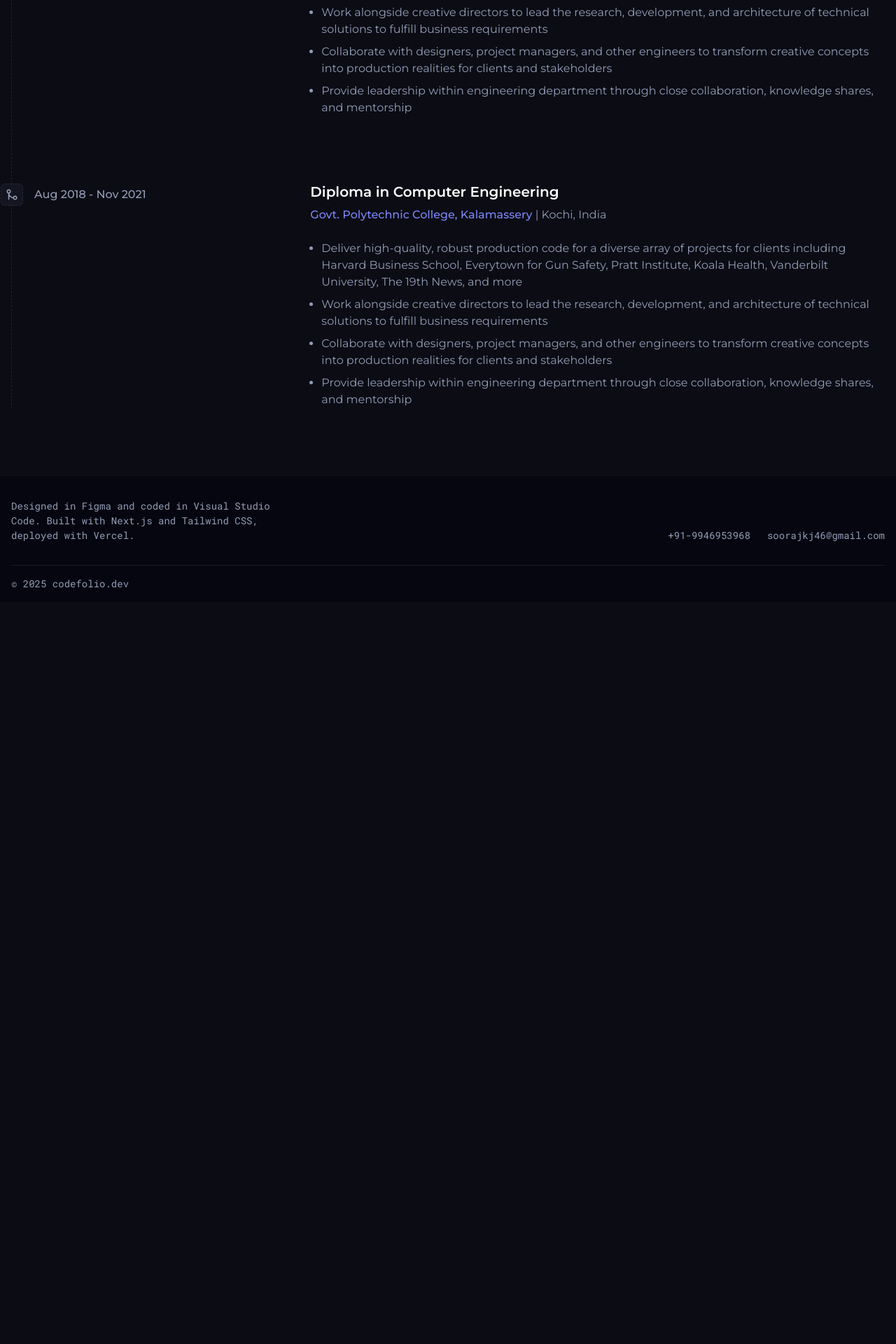
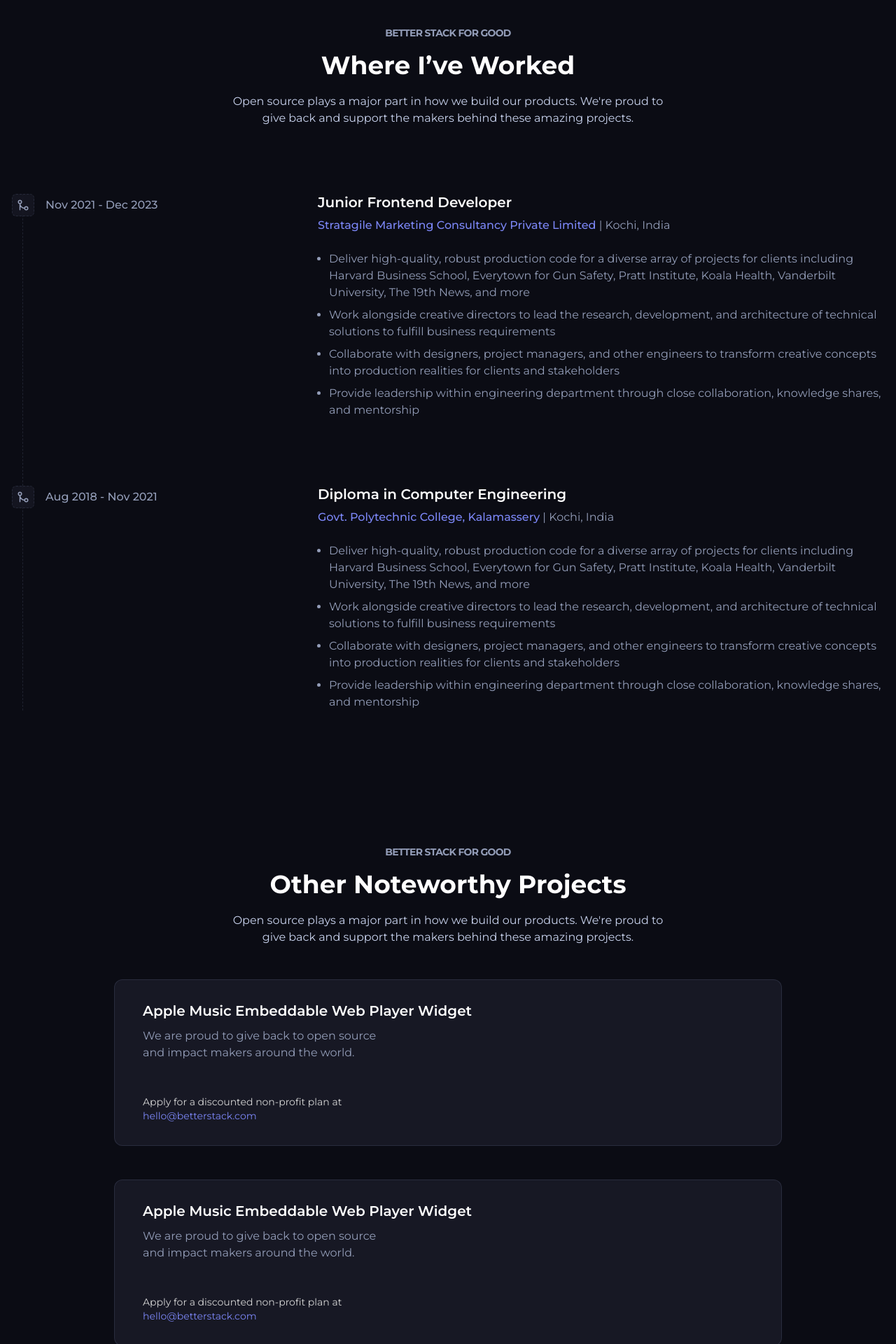
Before and after one commit to soorajkj/devfolio, a Next.js app: page / in a window 1280 px wide. Shown: the part 700-2620 px from the top of the page at 70% size. Before the commit the page ends 1560 px from the top, so only its background shows below. Built offline with nearby package versions, Linux system fonts and the light colour scheme.

Commit message:
chore: dumppp with mu codeeeee

```diff
--- a/src/app/(root)/page.tsx
+++ b/src/app/(root)/page.tsx
@@ -1,14 +1,14 @@
 import React, { Fragment } from "react";
 import Experience from "@components/experience";
 import Hero from "@components/hero";
-import Technologies from "@components/technologies";
+import Temp from "@components/temp";
 
 export default function Page() {
   return (
     <Fragment>
       <Hero />
       <Experience />
-      <Technologies />
+      <Temp />
     </Fragment>
   );
 }
--- a/src/components/core/container.tsx
+++ b/src/components/core/container.tsx
@@ -16,10 +16,4 @@ export default function Container(props: ContainerProps) {
   );
 }
 
-const ContainerStyles = cva([
-  "container",
-  "mx-auto",
-  "w-full",
-  "max-w-7xl",
-  "px-4",
-]);
+const ContainerStyles = cva(["container"]);
--- /dev/null
+++ b/src/components/core/link.tsx
@@ -0,0 +1,23 @@
+import React, { CSSProperties, ReactNode } from "react";
+import NextLink, { type LinkProps as NextLinkProps } from "next/link";
+import { cva, VariantProps } from "class-variance-authority";
+import { cx } from "@lib/utils";
+
+interface LinkProps extends NextLinkProps, VariantProps<typeof LinkStyles> {
+  children: ReactNode;
+  className?: string;
+  style?: CSSProperties;
+  underline?: boolean;
+}
+
+export default function Link(props: LinkProps) {
+  const { href, children, className, ...rest } = props;
+
+  return (
+    <NextLink href={href} {...rest} className={cx(LinkStyles({ className }))}>
+      {children}
+    </NextLink>
+  );
+}
+
+const LinkStyles = cva(["inline-block"]);
--- a/src/components/experience.tsx
+++ b/src/components/experience.tsx
@@ -7,7 +7,24 @@ export default function Experience() {
   return (
     <section className="df-experience relative py-24">
       <Container>
-        <div className="grid gap-0">
+        <div className="flex flex-col items-center">
+          <div className="text-sm font-bold uppercase -tracking-wider">
+            Better Stack for good
+          </div>
+          <h2 className="font-helveticaDisplay mt-4 text-center text-4xl font-bold text-white">
+            Where I’ve Worked
+          </h2>
+          <p
+            className="mx-auto mt-5 text-center text-[#C9D3EE]"
+            style={{ maxWidth: "624px" }}
+          >
+            Open source plays a major part in how we build our products.
+            We&apos;re proud to give back and support the makers behind these
+            amazing projects.
+          </p>
+        </div>
+
+        <div className="mt-24 grid gap-0 pl-4">
           {_experience.reverse().map((_i, idx) => (
             <div
               key={idx}
--- a/src/components/footer.tsx
+++ b/src/components/footer.tsx
@@ -1,32 +1,35 @@
 import React from "react";
-import Container from "@components/core/container";
+import Link from "@components/core/link";
 
 export default function Footer() {
   return (
-    <footer className="df-footer relative h-auto w-full border-t">
-      <Container>
+    <footer className="df-footer relative">
+      <div className="container">
         <div className="flex flex-col">
           <div className="flex flex-col items-center justify-between py-8 lg:flex-row lg:items-end">
-            <div>
-              <p className="max-w-96 font-family-roboto-mono text-sm leading-normal">
-                Designed in Figma and coded in Visual Studio Code. Built with
-                Next.js and Tailwind CSS, deployed with Vercel.
+            <div className="static">
+              <p className="max-w-96 text-center font-family-roboto-mono text-sm leading-normal lg:text-left">
+                Designed in <Link href={""}>Figma</Link> and coded in{" "}
+                <Link href={""}>Visual Studio Code</Link>. Built with{" "}
+                <Link href={""}>Next.js</Link> and{" "}
+                <Link href={""}>Tailwind CSS</Link>, deployed with{" "}
+                <Link href={""}>Vercel</Link>.
               </p>
             </div>
             <div className="flex items-center gap-6 whitespace-nowrap font-family-roboto-mono text-sm">
-              <a className="-mx-1 hidden px-1 lg:block" href="">
+              <Link className="-mx-1 hidden px-1 lg:block" href="">
                 +91-9946953968
-              </a>
-              <a className="-mx-1 hidden px-1 lg:block" href="">
+              </Link>
+              <Link className="-mx-1 hidden px-1 lg:block" href="">
                 soorajkj46@gmail.com
-              </a>
+              </Link>
             </div>
           </div>
         </div>
-        <div className="flex flex-col items-center justify-between border-neutral-300/10 py-4 font-family-roboto-mono text-sm lg:flex-row lg:border-t">
-          <p>© {new Date().getFullYear()} codefolio.dev</p>
+        <div className="flex flex-col items-center justify-between py-4 font-family-roboto-mono text-sm lg:flex-row">
+          <p>© {new Date().getFullYear()} codefolio.inc</p>
         </div>
-      </Container>
+      </div>
     </footer>
   );
 }
--- a/src/components/hero.tsx
+++ b/src/components/hero.tsx
@@ -4,9 +4,9 @@ import Button from "./core/button";
 
 export default function Hero() {
   return (
-    <section className="df-hero relative">
+    <section className="df-hero relative pb-24 pt-24">
       <Container>
-        <div className="flex min-h-96 flex-col items-center justify-center py-12">
+        <div className="flex min-h-96 flex-col items-center justify-center">
           <div className="mb-4 text-center font-family-bebas-neue text-7xl text-white">
             I build things for the Web
           </div>
--- /dev/null
+++ b/src/components/temp.tsx
@@ -0,0 +1,138 @@
+import React from "react";
+import Container from "@components/core/container";
+
+export default function Temp() {
+  return (
+    <section className="df-projects relative pb-24 pt-24">
+      <Container>
+        <div className="flex flex-col items-center">
+          <div className="text-sm font-bold uppercase -tracking-wider">
+            Better Stack for good
+          </div>
+          <h2 className="font-helveticaDisplay mt-4 text-center text-4xl font-bold text-white">
+            Other Noteworthy Projects
+          </h2>
+          <p
+            className="mx-auto mt-5 text-center text-[#C9D3EE]"
+            style={{ maxWidth: "624px" }}
+          >
+            Open source plays a major part in how we build our products.
+            We&apos;re proud to give back and support the makers behind these
+            amazing projects.
+          </p>
+        </div>
+        <div className="md:bg-impact-makers mx-auto mt-12 max-w-[954px] rounded-xl border border-[#727DA1]/20 bg-[#171824] px-10 pb-8 pt-8 md:self-stretch md:pt-8">
+          <h3 className="font-helveticaDisplay text-xl font-semibold leading-[120%] text-white">
+            Apple Music Embeddable Web Player Widget
+          </h3>
+          <p className="mt-3 max-w-[334px]">
+            We are proud to give back to open source and impact makers around
+            the world.
+          </p>
+          <p className="mt-12 max-w-[307px] text-sm text-neutral-300">
+            Apply for a discounted non-profit plan at
+            <a
+              className="inline-block text-[#7C87F7]"
+              href="mailto:hello@betterstack.com?subject=Non-profit%20plan%20inquiry&body="
+            >
+              hello@betterstack.com
+            </a>
+          </p>
+        </div>
+        <div className="md:bg-impact-makers mx-auto mt-12 max-w-[954px] rounded-xl border border-[#727DA1]/20 bg-[#171824] px-10 pb-8 pt-8 md:self-stretch md:pt-8">
+          <h3 className="font-helveticaDisplay text-xl font-semibold leading-[120%] text-white">
+            Apple Music Embeddable Web Player Widget
+          </h3>
+          <p className="mt-3 max-w-[334px]">
+            We are proud to give back to open source and impact makers around
+            the world.
+          </p>
+          <p className="mt-12 max-w-[307px] text-sm text-neutral-300">
+            Apply for a discounted non-profit plan at
+            <a
+              className="inline-block text-[#7C87F7]"
+              href="mailto:hello@betterstack.com?subject=Non-profit%20plan%20inquiry&body="
+            >
+              hello@betterstack.com
+            </a>
+          </p>
+        </div>
+        <div className="md:bg-impact-makers mx-auto mt-12 max-w-[954px] rounded-xl border border-[#727DA1]/20 bg-[#171824] px-10 pb-8 pt-8 md:self-stretch md:pt-8">
+          <h3 className="font-helveticaDisplay text-xl font-semibold leading-[120%] text-white">
+            Apple Music Embeddable Web Player Widget
+          </h3>
+          <p className="mt-3 max-w-[334px]">
+            We are proud to give back to open source and impact makers around
+            the world.
+          </p>
+          <p className="mt-12 max-w-[307px] text-sm text-neutral-300">
+            Apply for a discounted non-profit plan at
+            <a
+              className="inline-block text-[#7C87F7]"
+              href="mailto:hello@betterstack.com?subject=Non-profit%20plan%20inquiry&body="
+            >
+              hello@betterstack.com
+            </a>
+          </p>
+        </div>
+        <div className="relative mt-16 flex max-h-[428px] flex-wrap justify-center overflow-hidden md:mt-24 lg:max-h-none">
+          <div className="w-[318px] border-b border-[#727DA1]/20 px-12 py-6">
+            <div className="font-helveticaDisplay line-clamp-1 text-xl text-white">
+              Ryan Bigg
+            </div>
+            <div className="mt-1 text-neutral-200">radar</div>
+          </div>
+          <div className="w-[318px] border-b border-[#727DA1]/20 px-12 py-6">
+            <div className="font-helveticaDisplay line-clamp-1 text-xl text-white">
+              Mike Dalessio
+            </div>
+            <div className="mt-1 text-neutral-200">flavorjones</div>
+          </div>
+          <div className="w-[318px] border-b border-[#727DA1]/20 px-12 py-6">
+            <div className="font-helveticaDisplay line-clamp-1 text-xl text-white">
+              Erik Berlin
+            </div>
+            <div className="mt-1 text-neutral-200">sferik</div>
+          </div>
+          <div className="w-[318px] border-b border-[#727DA1]/20 px-12 py-6">
+            <div className="font-helveticaDisplay line-clamp-1 text-xl text-white">
+              Koichi ITO
+            </div>
+            <div className="mt-1 text-neutral-200">koic</div>
+          </div>
+          <div className="w-[318px] border-b border-[#727DA1]/20 px-12 py-6">
+            <div className="font-helveticaDisplay line-clamp-1 text-xl text-white">
+              Samuel Williams
+            </div>
+            <div className="mt-1 text-neutral-200">ioquatix</div>
+          </div>
+          <div className="w-[318px] border-b border-[#727DA1]/20 px-12 py-6">
+            <div className="font-helveticaDisplay line-clamp-1 text-xl text-white">
+              Jordan Harband
+            </div>
+            <div className="mt-1 text-neutral-200">ljharb</div>
+          </div>
+          <div className="w-[318px] border-b border-[#727DA1]/20 px-12 py-6">
+            <div className="font-helveticaDisplay line-clamp-1 text-xl text-white">
+              Bozhidar Batsov
+            </div>
+            <div className="mt-1 text-neutral-200">bbatsov</div>
+          </div>
+          <div className="w-[318px] border-b border-[#727DA1]/20 px-12 py-6">
+            <div className="font-helveticaDisplay line-clamp-1 text-xl text-white">
+              Sindre Sorhus
+            </div>
+            <div className="mt-1 text-neutral-200">sindresorhus</div>
+          </div>
+          <div className="w-[318px] border-b border-[#727DA1]/20 px-12 py-6">
+            <div className="font-helveticaDisplay line-clamp-1 text-xl text-white">
+              Jon Schlinkert
+            </div>
+            <div className="mt-1 text-neutral-200">jonschlinkert</div>
+          </div>
+          <div className="pointer-events-none absolute bottom-0 left-0 right-0 top-1/2 bg-gradient-to-t from-[#0B0C14]" />
+        </div>
+      </Container>
+    </section>
+  );
+}
--- a/tailwind.config.js
+++ b/tailwind.config.js
@@ -9,6 +9,16 @@ module.exports = {
       "family-roboto-mono": "var(--font-family-roboto-mono)",
       "family-bebas-neue": "var(--font-family-bebas-neue)",
     },
+    container: {
+      center: true,
+      padding: "1rem",
+      screens: {
+        sm: "640px",
+        md: "768px",
+        lg: "1024px",
+        xl: "1280px",
+      },
+    },
     future: {
       hoverOnlyWhenSupported: true,
       purgeLayersByDefault: true,
```
Also changed, not shown: src/components/header.tsx (+4 -3 lines).
